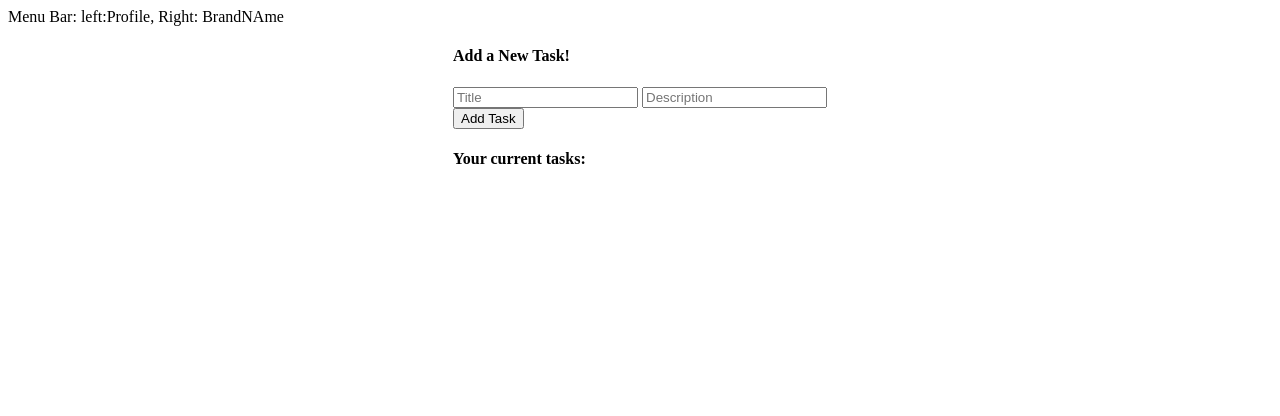
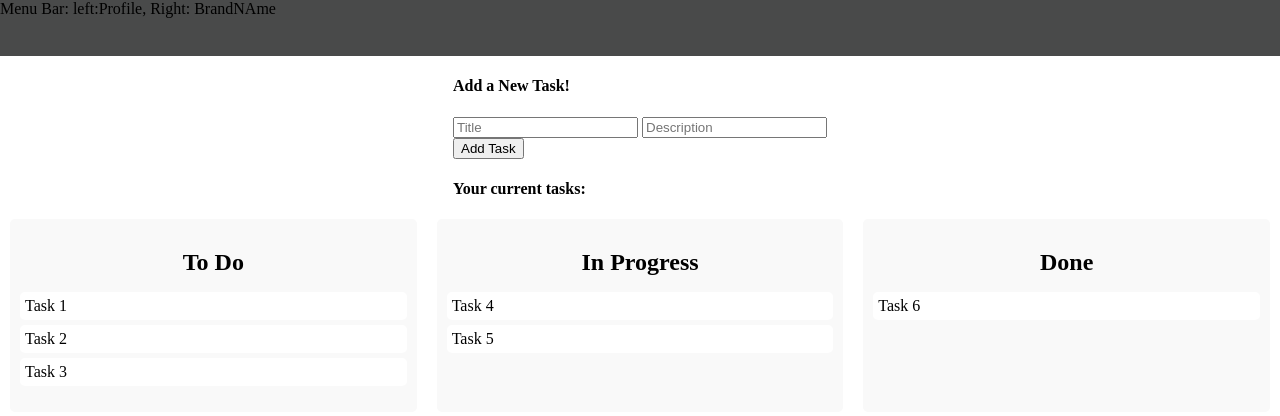
Before and after one commit to gabstoffel/ToDoList, a website: page public/ToDoList/index.html in a window 1280 px wide. Drawn offline with Linux system fonts and the light colour scheme; no server answers.

Commit message:
frontend

```diff
--- a/public/ToDoList/index.html
+++ b/public/ToDoList/index.html
@@ -31,7 +31,31 @@
                 </div>
             </div>
         </div>
+
     </div>
+    <div class="kanban-board">
+        <div class="kanban-column">
+          <h2 class="column-title">To Do</h2>
+          <ul class="task-list">
+            <li class="task">Task 1</li>
+            <li class="task">Task 2</li>
+            <li class="task">Task 3</li>
+          </ul>
+        </div>
+        <div class="kanban-column">
+          <h2 class="column-title">In Progress</h2>
+          <ul class="task-list">
+            <li class="task">Task 4</li>
+            <li class="task">Task 5</li>
+          </ul>
+        </div>
+        <div class="kanban-column">
+          <h2 class="column-title">Done</h2>
+          <ul class="task-list">
+            <li class="task">Task 6</li>
+          </ul>
+        </div>
+      </div>
     <script src="./script.js"></script>
     <script src="./main.js"></script>
 </body>
--- a/public/ToDoList/style.css
+++ b/public/ToDoList/style.css
@@ -1,4 +1,7 @@
-
+body{
+  margin: 0;
+  padding: 0;
+}
 .grid{
   display: grid;
   grid-template-columns: auto;
@@ -11,3 +14,37 @@
   justify-content: space-around;
 
 }
+.menu{
+  background:  #3c3d3ded;
+  height: 7vh;
+}
+
+.kanban-board {
+  display: flex;
+  justify-content: space-between;
+}
+
+.kanban-column {
+  flex: 1;
+  margin: 0 10px;
+  padding: 10px;
+  background-color: #f9f9f9;
+  border-radius: 5px;
+}
+
+.column-title {
+  text-align: center;
+  margin-bottom: 10px;
+}
+
+.task-list {
+  list-style-type: none;
+  padding: 0;
+}
+
+.task {
+  background-color: #fff;
+  padding: 5px;
+  margin-bottom: 5px;
+  border-radius: 5px;
+}
```
